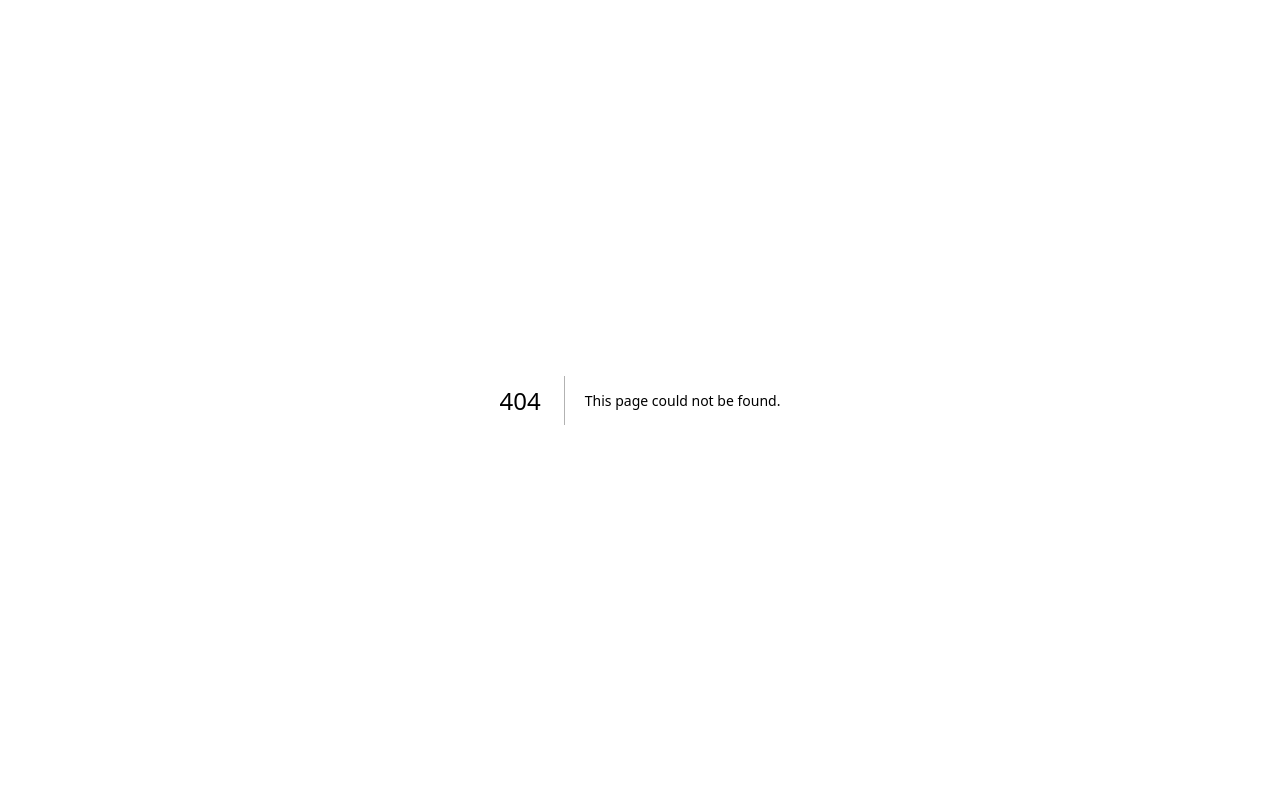
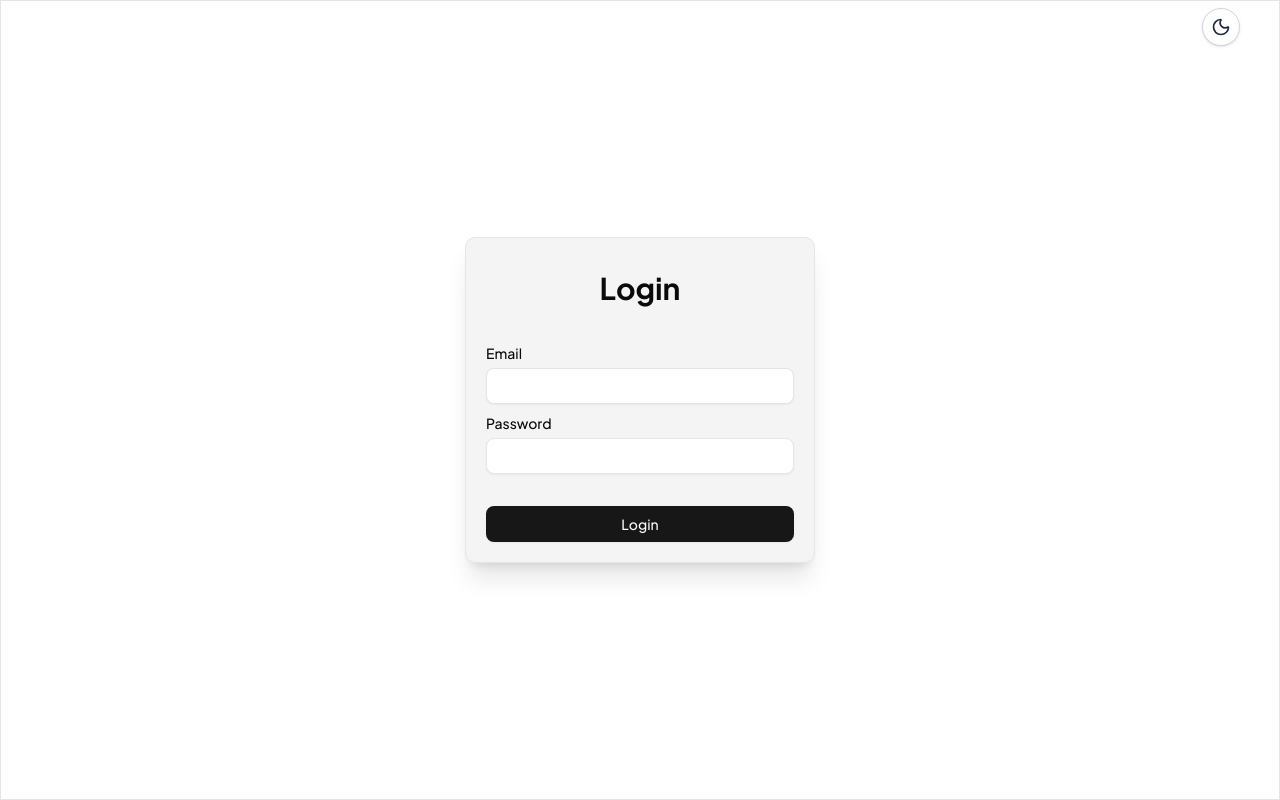
Before and after one commit to siroj05/portfolio-siroj, a Next.js app: page /login in a window 1280 px wide. Before the commit this address had no page. Built offline with nearby package versions, Linux system fonts and the light colour scheme.

Commit message:
login page

```diff
--- /dev/null
+++ b/app/login/page.tsx
@@ -0,0 +1,63 @@
+"use client"
+
+import ThemeToggleButton from "@/components/themeToggleBtn";
+import { Button } from "@/components/ui/button";
+import { Input } from "@/components/ui/input";
+import { Label } from "@/components/ui/label";
+import { useForm } from "react-hook-form";
+import { zodResolver } from "@hookform/resolvers/zod";
+import { z } from "zod"
+
+const formSchema = z.object({
+    email : z.email().min(1, "Email required"),
+    password : z.string().min(1, "Password required")
+})
+
+type formData = z.infer<typeof formSchema>
+
+export default function Login(){
+
+    const {
+        register,
+        handleSubmit,
+        formState: {errors}
+    } = useForm<formData>({
+        resolver: zodResolver(formSchema)
+    })
+
+    const onSubmit = (data : formData) => {
+        console.log(data)
+    }
+
+    return(
+        <>
+            <nav className="w-full flex justify-end top-0 fixed">
+                <div className="mx-10 mt-2">
+                    <ThemeToggleButton/>
+                </div>
+            </nav>
+            <div className="w-full h-screen flex justify-center items-center border">
+                <div className="border p-5 w-[350px] rounded-lg dark:bg-zinc-900 bg-zinc-100 space-y-10 shadow-xl">
+                    <h1 className="text-center font-bold text-3xl mt-3">Login</h1>
+                    <form onSubmit={handleSubmit(onSubmit)} className="space-y-3">
+                        <div className="space-y-2">
+                            <Label htmlFor="email">Email</Label>
+                            <div>
+                                <Input {...register("email")} id="email" type="email" className="dark:bg-black bg-white"/>
+                                <p className="text-red-500 text-sm">{errors.email?.message}</p>
+                            </div>
+                        </div>
+                        <div className="space-y-2">
+                            <Label htmlFor="password">Password</Label>
+                            <div>
+                                <Input {...register("password")} id="password" type="password" className="dark:bg-black bg-white"/>
+                                <p className="text-red-500 text-sm">{errors.password?.message}</p>
+                            </div>
+                        </div>
+                        <Button className="w-full mt-5 cursor-pointer">Login</Button>
+                    </form>
+                </div>
+            </div>
+        </>
+    )
+}
--- a/package.json
+++ b/package.json
@@ -54,7 +54,7 @@
     "sonner": "^2.0.7",
     "tailwind-merge": "^3.3.1",
     "vaul": "^1.1.2",
-    "zod": "^4.0.14"
+    "zod": "^4.0.15"
   },
   "devDependencies": {
     "@tailwindcss/postcss": "^4",
```
Also changed, not shown: 1 other file (tests, documents, lock files or other folders).
